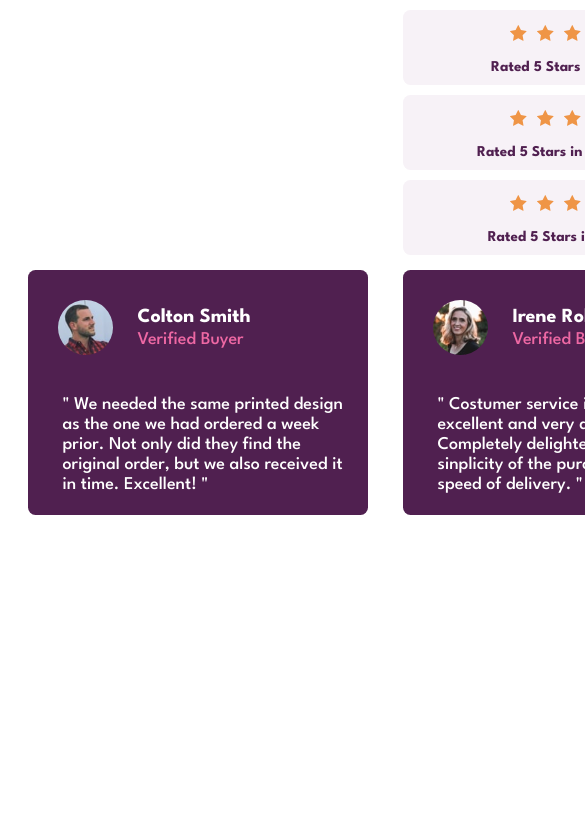
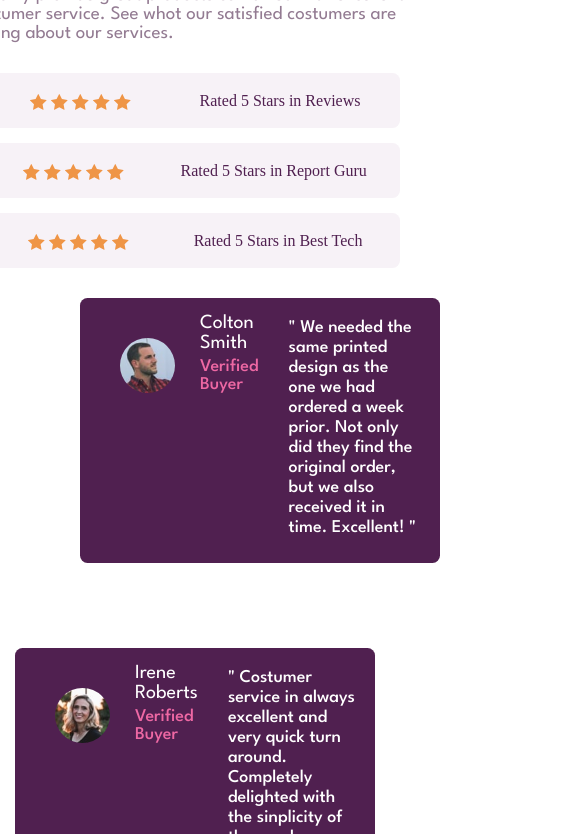
Before and after one commit to DevRicardoAndrade/social-proof-section-master, a plain HTML site: page index.html in a window 390 px wide. Shown: the part 264-1098 px from the top of the page, 585 px wide, since content can reach past the window. Before the commit the page ends 844 px from the top, so only its background shows below. Drawn offline with Linux system fonts and the light colour scheme.

Commit message:
Adicionado style.css, cssreset.css e modificado index.html

```diff
--- /dev/null
+++ b/cssreset.css
@@ -0,0 +1,129 @@
+/* http://meyerweb.com/eric/tools/css/reset/
+   v2.0 | 20110126
+   License: none (public domain)
+*/
+
+html,
+body,
+div,
+span,
+applet,
+object,
+iframe,
+h1,
+h2,
+h3,
+h4,
+h5,
+h6,
+p,
+blockquote,
+pre,
+a,
+abbr,
+acronym,
+address,
+big,
+cite,
+code,
+del,
+dfn,
+em,
+img,
+ins,
+kbd,
+q,
+s,
+samp,
+small,
+strike,
+strong,
+sub,
+sup,
+tt,
+var,
+b,
+u,
+i,
+center,
+dl,
+dt,
+dd,
+ol,
+ul,
+li,
+fieldset,
+form,
+label,
+legend,
+table,
+caption,
+tbody,
+tfoot,
+thead,
+tr,
+th,
+td,
+article,
+aside,
+canvas,
+details,
+embed,
+figure,
+figcaption,
+footer,
+header,
+hgroup,
+menu,
+nav,
+output,
+ruby,
+section,
+summary,
+time,
+mark,
+audio,
+video {
+  margin: 0;
+  padding: 0;
+  border: 0;
+  font-size: 100%;
+  font: inherit;
+  vertical-align: baseline;
+}
+/* HTML5 display-role reset for older browsers */
+article,
+aside,
+details,
+figcaption,
+figure,
+footer,
+header,
+hgroup,
+menu,
+nav,
+section {
+  display: block;
+}
+body {
+  line-height: 1;
+}
+ol,
+ul {
+  list-style: none;
+}
+blockquote,
+q {
+  quotes: none;
+}
+blockquote:before,
+blockquote:after,
+q:before,
+q:after {
+  content: "";
+  content: none;
+}
+table {
+  border-collapse: collapse;
+  border-spacing: 0;
+}
--- a/index.html
+++ b/index.html
@@ -1,197 +1,23 @@
 <!DOCTYPE html>
 <html lang="en">
+
 <head>
   <meta charset="UTF-8" />
   <meta name="viewport" content="width=device-width, initial-scale=1.0" />
   <!-- displays site properly based on user's device -->
 
-    <link
-      rel="icon"
-      type="image/png"
-      sizes="32x32"
-      href="./images/favicon-32x32.png"
-    />
+  <link rel="icon" type="image/png" sizes="32x32" href="./images/favicon-32x32.png" />
   <link rel="preconnect" href="https://fonts.googleapis.com">
   <link rel="preconnect" href="https://fonts.gstatic.com" crossorigin>
   <link href="https://fonts.googleapis.com/css2?family=League+Spartan:wght@400;500;700&display=swap" rel="stylesheet">
+  <link rel="stylesheet" href="style.css">
+  <link rel="stylesheet" href="cssreset.css">
   <title>Social proof section</title>
 
-    <!-- Feel free to remove these styles or customise in your own stylesheet 👍 -->
-    <style>
-      body{
-        padding: 5%;
-        font-size: 15px;
-        display: flex;
-        align-items: center;
-        justify-content:space-around;
-        flex-direction: row;
-        font-family: 'League Spartan', sans-serif;
-        flex-wrap: wrap;
-        gap:35px;
-      }
-      .card{
-        background-color: hsl(300, 43%, 22%);
-        width: 330px;
-        height: 235px;
-        border-radius: 7.5px;
-        padding: 5px;
-        display: flex;
-        flex-direction: row;
-        align-items: flex-start;
-        flex-wrap: wrap;
-      }
-      .card-rating{
-        background-color: hsl(300, 24%, 96%);
-        border-radius: 7.5px;
-        height: 45px;
-        padding: 5px;
-        width: 400px;
-        display: flex;
-        flex-direction: row;
-        align-items: center;
-        justify-content: space-around;
+</head>
 
-
-      }
-      .group{
-        display: flex;
-        flex-direction: column;
-        flex-wrap: nowrap;
-        gap: 20px;
-      }
-      .card-rating h4{
-        margin: 0;
-        margin-top: 9px;
-        color:hsl(300, 43%, 22%);;
-      }
-      .group-stars{
-        margin-top: 5px;
-        display: flex;
-        flex-direction: row;
-        gap: 10px;
-      }
-      .user-picture img{
-        margin-top:25px;
-        margin-left: 25px;
-        border-radius: 100%;
-        width: 55px;
-      }
-      .card h5{
-        margin-left: 25px;
-        color: white;
-        font-size: 20px;
-        font-family: 'League Spartan', sans-serif;
-      }
-      .title{
-        margin-top: 5px;
-        font-size: 18px;
-        font-weight: 500;
-        color: hsl(333, 80%, 67%);
-        font-family: 'League Spartan', sans-serif;
-      }
-      .message{
-        margin: 0;
-        font-size: 18px;
-        margin-left: 25px;
-        color: white;
-        text-align:start;
-        width: 285px;
-        font-family: 'League Spartan', sans-serif;
-        font-weight: 500;
-        padding: 5px;
-        line-height: 20px;
-          }
-      .text{
-        text-align: start;
-        font-size: 19px;
-        font-family: 'League Spartan', sans-serif;
-        color: hsl(303, 10%, 53%);
-        width: 450px;
-      }
-      .name{
-        text-align: start;
-        font-size: 45px;
-        font-weight: 700;
-        color: hsl(300, 43%, 22%);
-        font-family: 'League Spartan', sans-serif;
-        width: 290px;
-      }
-      .group-rating{
-        display: flex;
-        flex-direction: column;
-        flex-wrap: nowrap;
-        gap: 10px;
-      }
-      .group-card{
-        display: flex;
-        flex-direction: row;
-        flex-wrap: nowrap;
-        gap:35px;
-      }
-
-      @media screen and (max-width:450px) {
-        body{
-          display: flex;
-          flex-direction: column;
-          gap: 15px;
-          align-items: center;
-        }
-        .card{
-          width: 330px;
-          height: 235px;
-      }
-      .card-rating{
-        justify-content: center;
-        align-items: center;
-        flex-wrap: wrap;
-        flex-direction: column;
-        height: 65px;
-        width: 330px;
-        gap: 10px;
-              }
-      .card-rating h4{
-        margin: 0;
-        margin-top: 9px;
-      }
-      .group-stars{
-        margin-top: 5px;
-        gap: 10px;
-      }
-      .user-picture img{
-        margin-top:25px;
-        margin-left: 25px;
-        width: 55px;
-      }
-      .card h5{
-        margin-left: 25px;
-        font-size: 20px;
-      }
-      .title{
-        margin-top: 5px;
-        font-size: 18px;
-      }
-      .message{
-        margin: 0;
-        font-size: 18px;
-        margin-left: 25px;
-        width: 285px;
-        line-height: 20px;
-          }
-      .text{
-        text-align: center;
-        font-size: 19px;
-        width: 290px;
-
-      }
-      .name{
-        text-align: center;
-        font-size: 45px;
-      }
-
-      }
-    </style>
-  </head>
 <body>
+  <div class="group-gap">
     <div class="group">
       <div class="name">
         10,000+ of our user love our produtcs.
@@ -204,39 +30,42 @@
     <div class="group-rating">
       <div class="card-rating">
         <div class="group-stars">
-        <img src="./images/icon-star.svg"/>
-        <img src="./images/icon-star.svg"/>
-        <img src="./images/icon-star.svg"/>
-        <img src="./images/icon-star.svg"/>
-        <img src="./images/icon-star.svg"/>
+          <img src="./images/icon-star.svg" />
+          <img src="./images/icon-star.svg" />
+          <img src="./images/icon-star.svg" />
+          <img src="./images/icon-star.svg" />
+          <img src="./images/icon-star.svg" />
         </div>
         <h4>Rated 5 Stars in Reviews</h4>
       </div>
       <div class="card-rating">
         <div class="group-stars">
-        <img src="./images/icon-star.svg"/>
-        <img src="./images/icon-star.svg"/>
-        <img src="./images/icon-star.svg"/>
-        <img src="./images/icon-star.svg"/>
-        <img src="./images/icon-star.svg"/>
+          <img src="./images/icon-star.svg" />
+          <img src="./images/icon-star.svg" />
+          <img src="./images/icon-star.svg" />
+          <img src="./images/icon-star.svg" />
+          <img src="./images/icon-star.svg" />
         </div>
         <h4>Rated 5 Stars in Report Guru</h4>
       </div>
       <div class="card-rating">
         <div class="group-stars">
-        <img src="./images/icon-star.svg"/>
-        <img src="./images/icon-star.svg"/>
-        <img src="./images/icon-star.svg"/>
-        <img src="./images/icon-star.svg"/>
-        <img src="./images/icon-star.svg"/>
+          <img src="./images/icon-star.svg" />
+          <img src="./images/icon-star.svg" />
+          <img src="./images/icon-star.svg" />
+          <img src="./images/icon-star.svg" />
+          <img src="./images/icon-star.svg" />
         </div>
         <h4>Rated 5 Stars in Best Tech</h4>
       </div>
     </div>
+  </div>
+
+
   <div class="group-card">
     <div class="card">
       <div class="user-picture">
-        <img src="./images/image-colton.jpg"/>
+        <img src="./images/image-colton.jpg" />
       </div>
       <h5>Colton Smith
         <div class="title">
@@ -251,7 +80,7 @@
     </div>
     <div class="card">
       <div class="user-picture">
-        <img src="./images/image-irene.jpg"/>
+        <img src="./images/image-irene.jpg" />
       </div>
       <h5>Irene Roberts
         <div class="title">
@@ -265,7 +94,7 @@
     </div>
     <div class="card">
       <div class="user-picture">
-        <img src="./images/image-anne.jpg"/>
+        <img src="./images/image-anne.jpg" />
       </div>
       <h5>Anne Wallace
         <div class="title">
@@ -279,4 +108,5 @@
     </div>
   </div>
 </body>
+
 </html>
--- /dev/null
+++ b/style.css
@@ -0,0 +1,166 @@
+body {
+  max-width: 1920px;
+}
+
+.group-gap {
+  margin-top: 100px;
+  display: flex;
+  justify-content: center;
+  align-items: center;
+  flex-wrap: wrap;
+}
+
+.group-card {
+  display: flex;
+  justify-content: center;
+  gap: 35px;
+  align-items: center;
+  margin-top: 30px;
+}
+
+.card {
+  background-color: hsl(300, 43%, 22%);
+  width: 330px;
+  height: 235px;
+  border-radius: 7.5px;
+  padding: 5px;
+  display: flex;
+  justify-content: flex-start;
+  justify-self: start;
+  padding: 15px;
+  flex-wrap: nowrap;
+}
+
+.card:nth-child(1) {
+  margin-left: 130px;
+}
+
+.card:nth-child(2) {
+  margin-top: 50px;
+}
+
+.card:nth-child(3) {
+  margin-top: 100px;
+}
+
+.card-rating {
+  background-color: hsl(300, 24%, 96%);
+  border-radius: 7.5px;
+  height: 45px;
+  padding: 5px;
+  width: 400px;
+  display: flex;
+  flex-direction: row;
+  align-items: center;
+  justify-content: space-around;
+  flex-wrap: wrap;
+}
+
+.card-rating:nth-child(1) {
+  margin-left: 50px;
+  margin-bottom: 5px;
+}
+
+.card-rating:nth-child(2) {
+  margin-left: 100px;
+  margin-bottom: 5px;
+}
+
+.card-rating:nth-child(3) {
+  margin-left: 150px;
+}
+
+.card-rating h4 {
+  color: hsl(300, 43%, 22%);
+}
+
+.group-stars {
+  margin-top: 5px;
+  gap: 10px;
+}
+
+.user-picture img {
+  margin-top: 25px;
+  margin-left: 25px;
+  border-radius: 100%;
+  width: 55px;
+}
+
+.card h5 {
+  margin-left: 25px;
+  color: white;
+  font-size: 20px;
+  font-family: "League Spartan", sans-serif;
+}
+
+.title {
+  margin-top: 5px;
+  font-size: 18px;
+  font-weight: 500;
+  color: hsl(333, 80%, 67%);
+  font-family: "League Spartan", sans-serif;
+}
+
+.message {
+  margin: 0;
+  font-size: 18px;
+  margin-left: 25px;
+  color: white;
+  text-align: start;
+  width: 285px;
+  font-family: "League Spartan", sans-serif;
+  font-weight: 500;
+  padding: 5px;
+  line-height: 20px;
+}
+
+.text {
+  text-align: start;
+  font-size: 19px;
+  font-family: "League Spartan", sans-serif;
+  color: hsl(303, 10%, 53%);
+  width: 450px;
+}
+
+.name {
+  text-align: start;
+  font-size: 50px;
+  font-weight: 700;
+  color: hsl(300, 43%, 22%);
+  font-family: "League Spartan", sans-serif;
+  width: 320px;
+}
+
+@media screen and (max-width: 1280px) {
+  .card-rating:nth-child(1) {
+    margin-left: 00px;
+    margin-bottom: 0px;
+    margin-top: 30px;
+  }
+
+  .card-rating:nth-child(2) {
+    margin-left: 0px;
+    margin-bottom: 0px;
+    margin-top: 15px;
+  }
+
+  .card-rating:nth-child(3) {
+    margin-left: 00px;
+    margin-top: 15px;
+  }
+  .group-card {
+    flex-direction: column;
+    justify-content: center;
+    margin-left: 00px;
+    margin-bottom: 0px;
+    margin-top: 30px;
+  }
+
+  .group-card {
+    display: flex;
+    justify-content: center;
+    gap: 35px;
+    align-items: center;
+    margin-top: 30px;
+  }
+}
```
Lines whose indentation alone changed are shown as unchanged.
